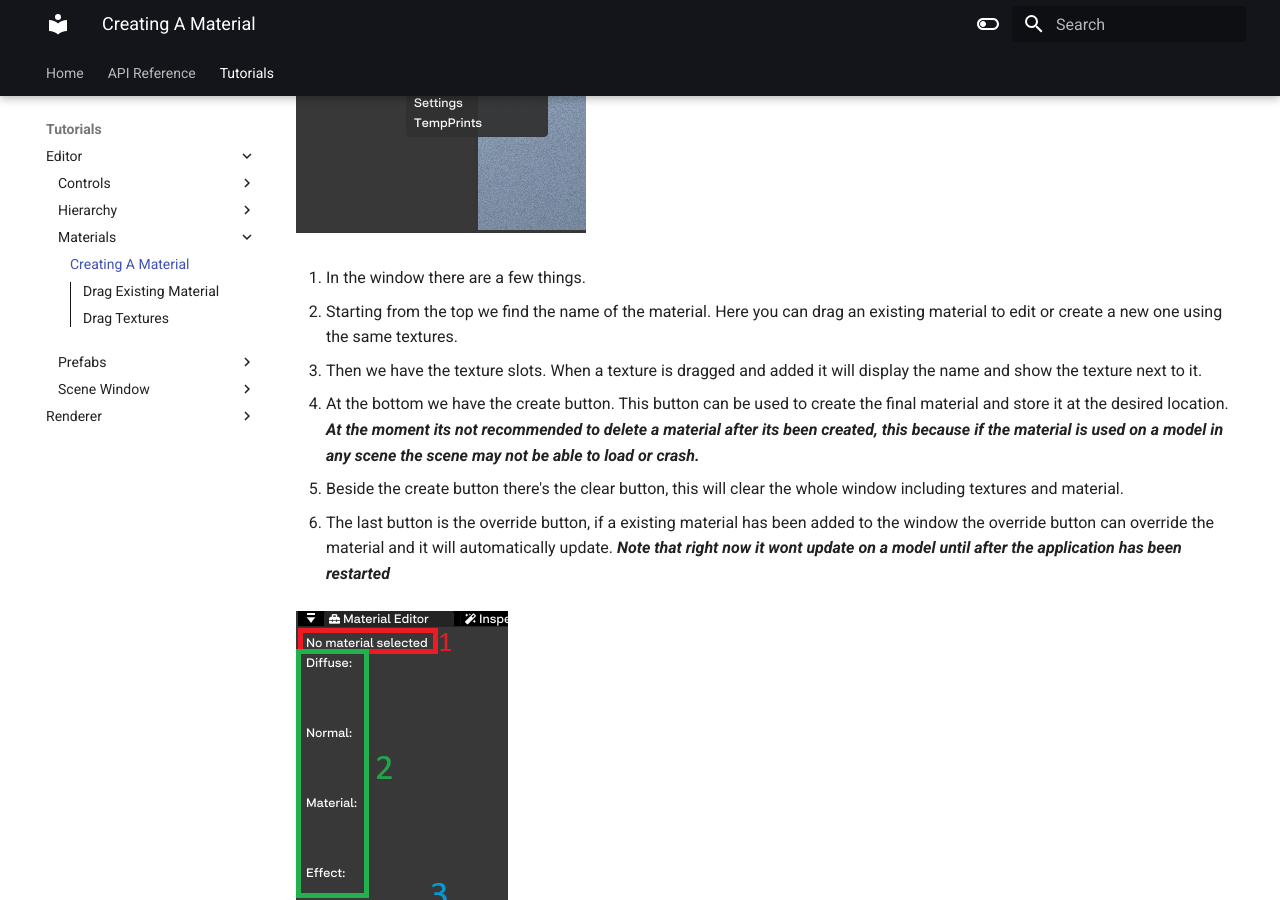
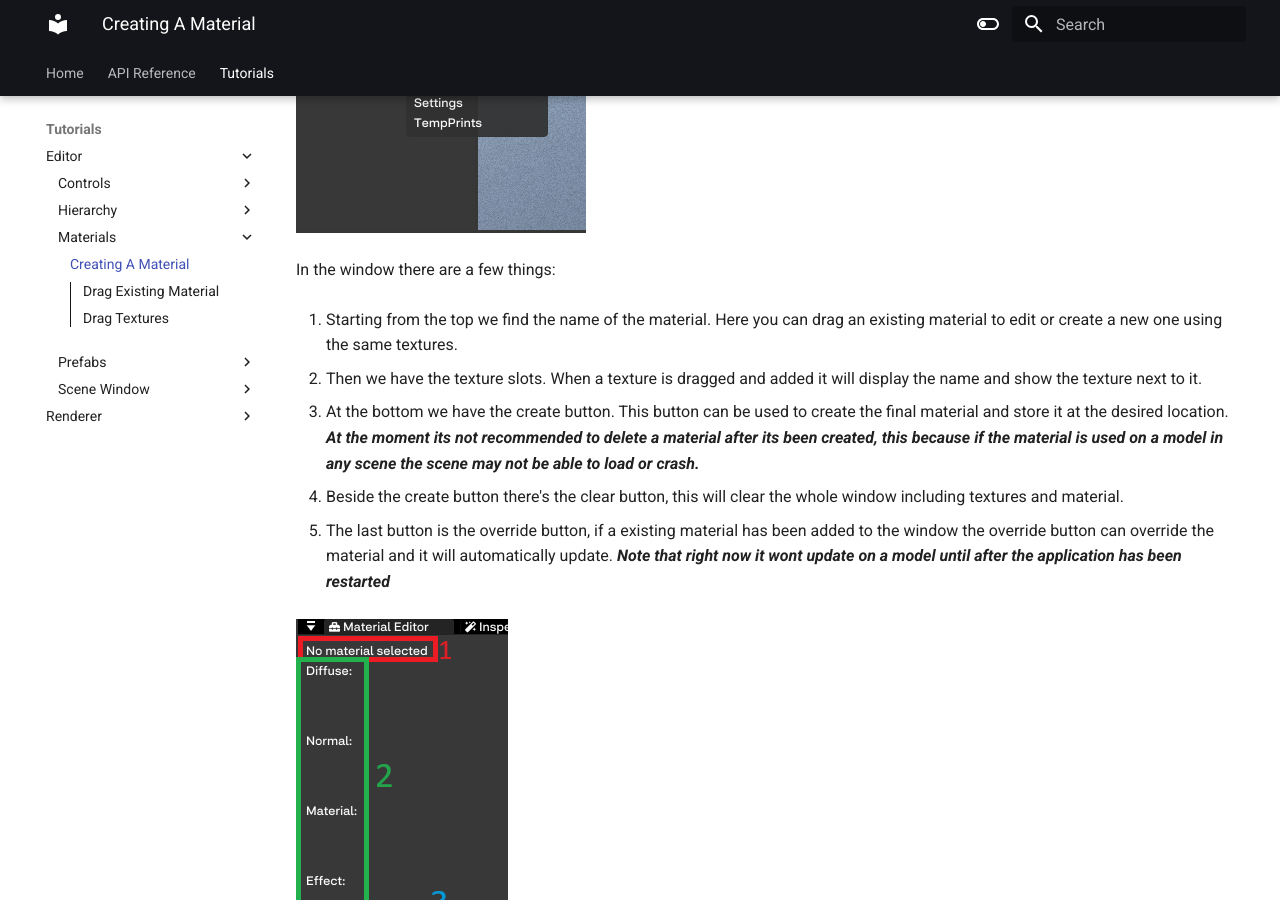
Before and after one commit to erichederstedt/TempEngineDocs, an MkDocs documentation site: the page built from docs/Tutorials/Editor/Materials/Material Editor.md, in a window 1280 px wide and 900 px high, scrolled down 569 px. Built offline with MkDocs 1.6.1 and Material for MkDocs 9.7.7, drawn with Linux system fonts in a browser that asks for light colours; part of the change alters nothing that is shown.

```diff
--- a/docs/Tutorials/Editor/Materials/Material Editor.md
+++ b/docs/Tutorials/Editor/Materials/Material Editor.md
@@ -8,7 +8,7 @@ Do the following to create a material:
 
 ![FindMaterial](MaterialEditorFind.png)
 
-2. In the window there are a few things.
+In the window there are a few things:
 
 1. Starting from the top we find the name of the material. Here you can drag an existing material to edit or create a new one using the same textures.
 
```
